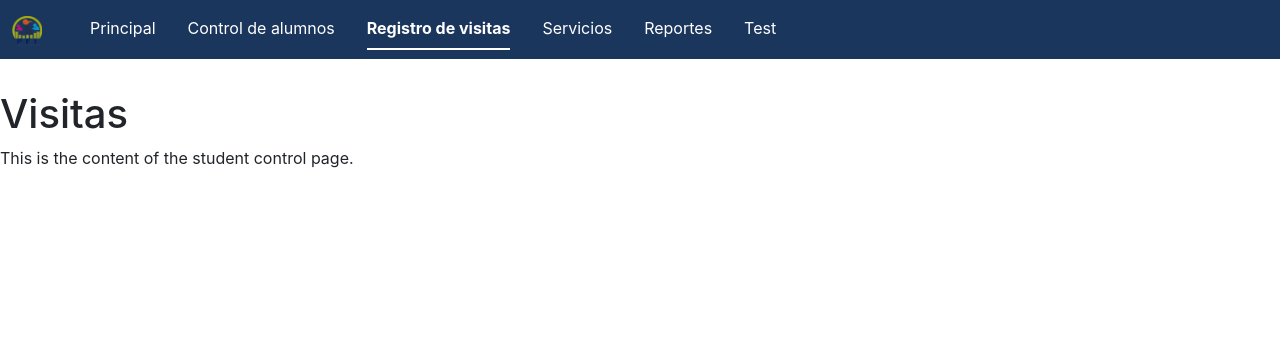
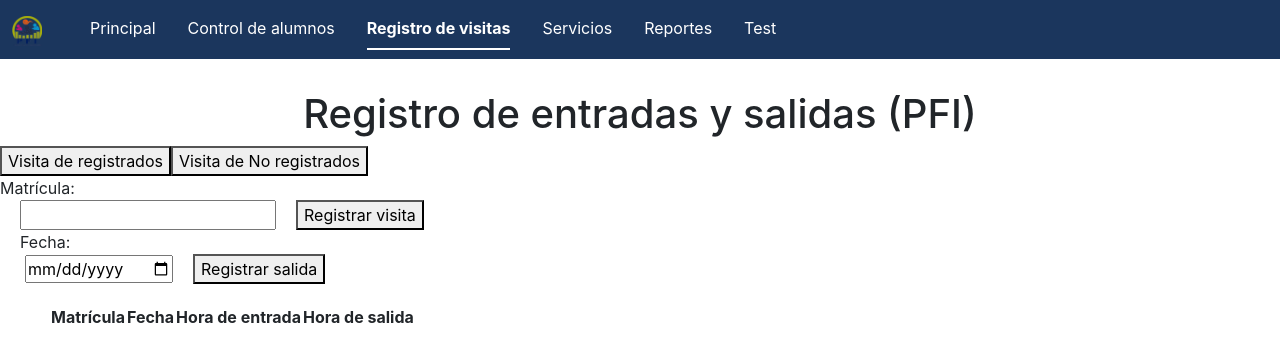
Before and after one commit to ricardoMogas/pfi-management-frontend, a React (Vite) app: page /VisitRegisterPage in a window 1280 px wide. Shown: the top 362 px of the page. Built offline with nearby package versions, Linux system fonts and the light colour scheme.

Commit message:
commit inicial

```diff
--- a/src/pages/VisitRegisterPage.jsx
+++ b/src/pages/VisitRegisterPage.jsx
@@ -1,10 +1,144 @@
-import React from 'react';
+import React, { useState } from 'react';
 
 export default function VisitRegisterPage() {
+    const [activeTab, setActiveTab] = useState('tab1');
+    const [date, setDate] = useState('');
+    const [registros, setRegistros] = useState([]);
+
+    const handleTabClick = (tab) => {
+        setActiveTab(tab);
+    };
+
+    const handleDateChange = (event) => {
+        setDate(event.target.value);
+    };
+
+    const handleRegistrarVisita = () => {
+        const nuevoRegistro = {
+            matricula: document.getElementById('registrados').value,
+            fecha: document.getElementById('date').value,
+            horaEntrada: new Date().toLocaleTimeString(),
+            horaSalida: '' // La hora de salida se llenará cuando se registre la salida
+        };
+        setRegistros([...registros, nuevoRegistro]);
+        // Limpiar los campos después de registrar la visita
+        document.getElementById('registrados').value = '';
+        setDate('');
+    };
+
+    const handleRegistrarSalida = () => {
+        const horaActual = new Date().toLocaleTimeString();
+        const registroActualizado = { ...registros[registros.length - 1], horaSalida: horaActual };
+        setRegistros([...registros.slice(0, -1), registroActualizado]);
+    };
+
+
+
+
     return (
         <>
-            <h1>Visitas</h1>
-            <p>This is the content of the student control page.</p>
+            <div>
+                <h1 style={{textAlign: 'center'}}>Registro de entradas y salidas (PFI)</h1>
+                <div className="tab-bar">
+                    <button   className={activeTab === 'tab1' ? 'active' : ''} onClick={() => handleTabClick('tab1')}>Visita de registrados</button>
+                    <button   className={activeTab === 'tab2' ? 'active' : ''} onClick={() => handleTabClick('tab2')}>Visita de No registrados</button>
+                </div>
+            </div>
+<div>
+    {activeTab === 'tab1' && (
+        <div>
+    {activeTab === 'tab1' && (
+        <div style={{ display: 'flex', flexDirection: 'column' }}>
+            <label htmlFor="registrados">Matrícula:</label>
+            <div style={{ display: 'flex', alignItems: 'center' }}>
+                <input style={{ marginLeft: '20px' }} type="text" id="registrados" name="registrados" />
+                <button style={{ marginLeft: '20px' }} onClick={handleRegistrarVisita}>Registrar visita</button>
+            </div>
+            <label htmlFor="date" style={{ marginLeft: '20px' }}>Fecha:</label>
+            <div style={{ display: 'flex', alignItems: 'center' }}>
+                <input style={{ marginLeft: '25px' }} type="date" id="date" name="date" value={date} onChange={handleDateChange} />
+                <button style={{ marginLeft: '20px' }} onClick={handleRegistrarSalida}>Registrar salida</button>
+            </div>
+        </div>
+    )}
+</div>
+    )}
+</div>
+            <div>
+                {activeTab === 'tab1' && (
+                    <table style={{ marginLeft: '50px', marginTop: '20px', borderCollapse: 'collapse' }}>
+                        <thead>
+                            <tr>
+                                <th>Matrícula</th>
+                                <th>Fecha</th>
+                                <th>Hora de entrada</th>
+                                <th>Hora de salida</th>
+                            </tr>
+                        </thead>
+                        <tbody>
+                            {registros.map((registro, index) => (
+                                <tr key={index}>
+                                    <td>{registro.matricula}</td>
+                                    <td>{registro.fecha}</td>
+                                    <td>{registro.horaEntrada}</td>
+                                    <td>{registro.horaSalida}</td>
+                                </tr>
+                            ))}
+                        </tbody>
+                    </table>
+                )}
+            </div>
+            <div>
+    {activeTab === 'tab2' && (
+        <div>
+    {activeTab === 'tab2' && (
+        <div style={{ display: 'flex', flexDirection: 'column' }}>
+            <label htmlFor="registrados">Matrícula:</label>
+            <div style={{ display: 'flex', alignItems: 'center' }}>
+                <input style={{ marginLeft: '20px' }} type="text" id="registrados" name="registrados" />
+                <button style={{ marginLeft: '20px' }} onClick={handleRegistrarVisita}>Registrar visita</button>
+            </div>
+            <label htmlFor="date" style={{ marginLeft: '20px' }}>Fecha:</label>
+            <div style={{ display: 'flex', alignItems: 'center' }}>
+                <input style={{ marginLeft: '25px' }} type="date" id="date" name="date" value={date} onChange={handleDateChange} />
+                <button style={{ marginLeft: '20px' }} onClick={handleRegistrarSalida}>Registrar salida</button>
+            </div>
+            <label htmlFor="date" style={{ marginLeft: '20px' }}>No.Visitas:</label>
+            <div style={{ display: 'flex', alignItems: 'center' }}>
+            <input style={{ marginLeft: '20px' }} type="text" id="No.Visitas" name="No.Visitas" />
+            <button style={{ marginLeft: '20px' }} onClick={handleRegistrarVisita}>Registrar Visitas</button>
+            </div>
+        </div>
+              )}
+        </div>
+         )}
+       </div>
+       <div>
+                {activeTab === 'tab2' && (
+                    <table style={{ marginLeft: '50px', marginTop: '20px', borderCollapse: 'collapse' }}>
+                        <thead>
+                               <tr>
+                                <th>Matrícula</th>
+                                <th>Fecha</th>
+                                <th>Hora de entrada</th>
+                                <th>Hora de salida</th>
+                                <th>No de Visitas</th>
+                            </tr>
+                        </thead>
+                        <tbody>
+                            {registros.map((registro, index) => (
+                                <tr key={index}>
+                                    <td>{registro.matricula}</td>
+                                    <td>{registro.fecha}</td>
+                                    <td>{registro.horaEntrada}</td>
+                                    <td>{registro.horaSalida}</td>
+                                    <td>{registro.NoVisitas}</td>
+                                </tr>
+                            ))}
+                        </tbody>
+                    </table>
+                )}
+            </div>
         </>
     );
 };
```
